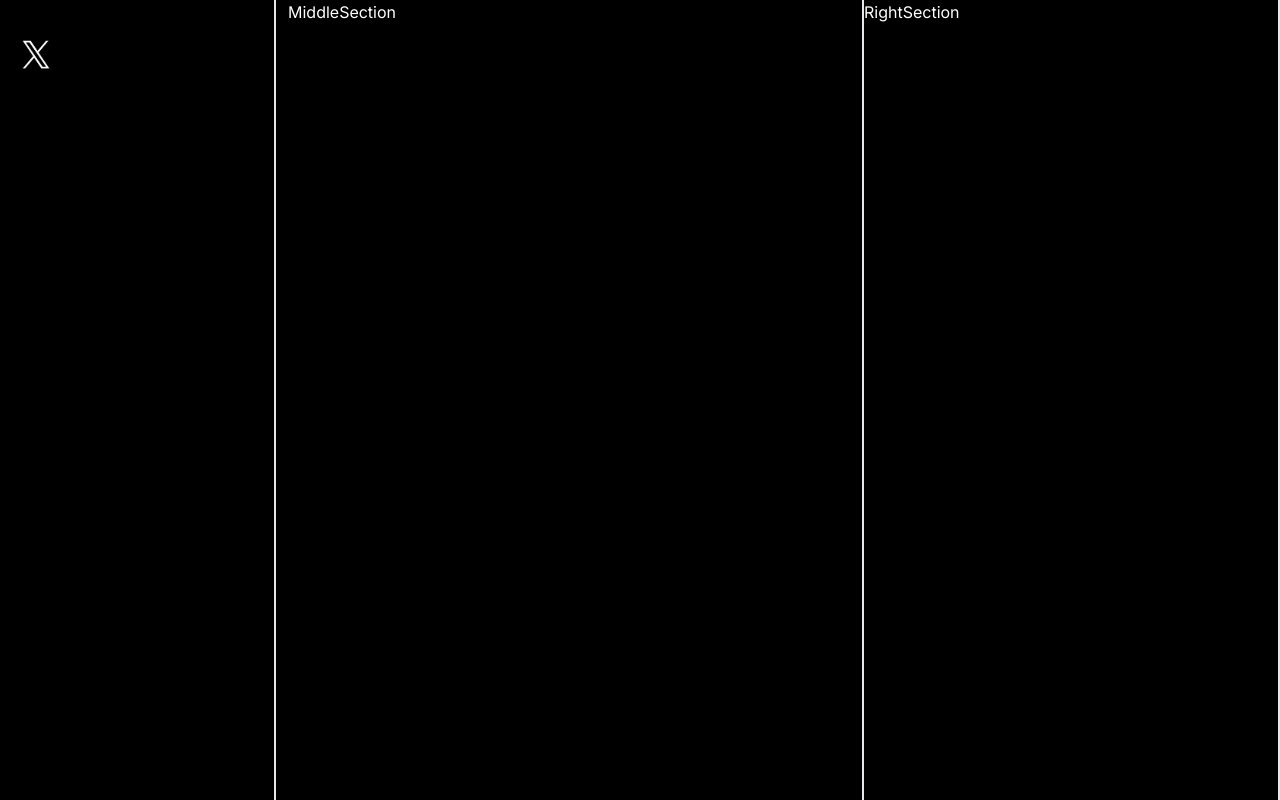
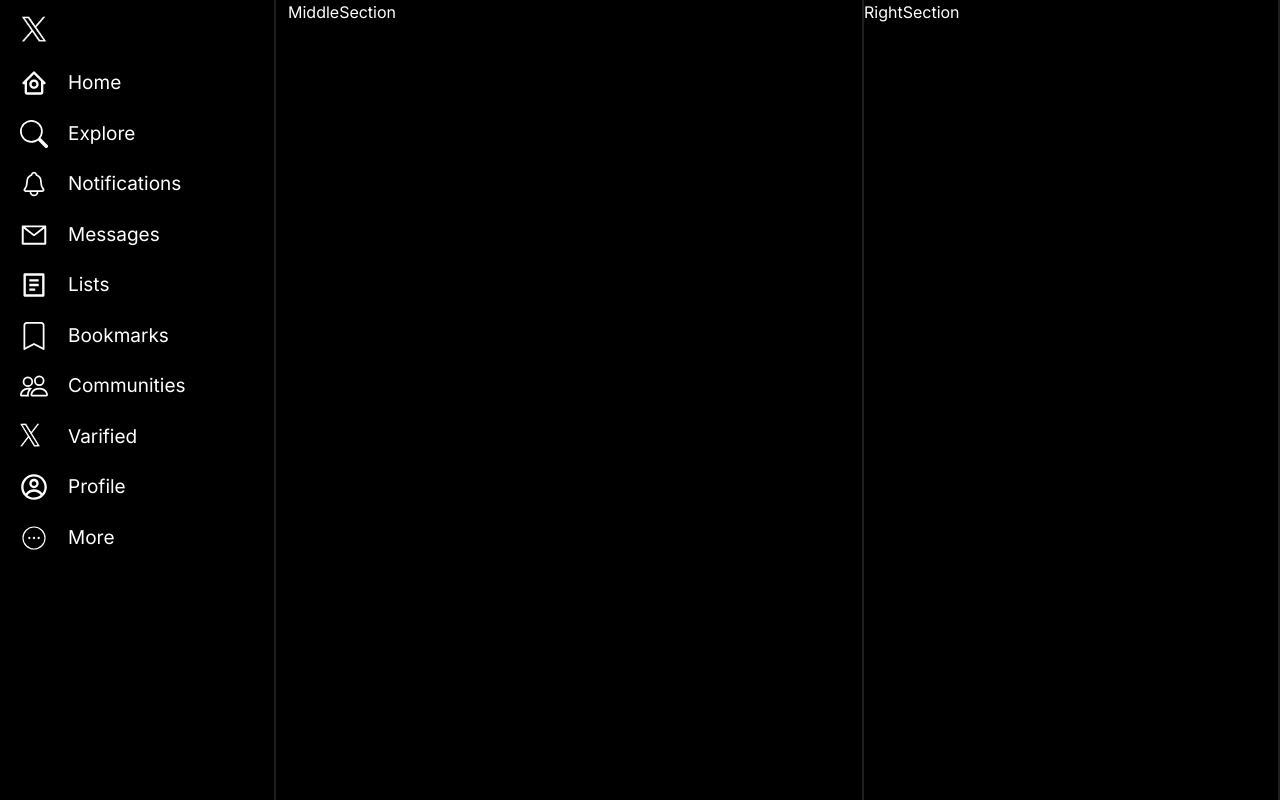
Before and after one commit to 0xSunday/twitter-clone, a Next.js app: page / in a window 1280 px wide. Built offline with nearby package versions, Linux system fonts and the light colour scheme.

Commit message:
added leftside navbar elements and links

```diff
--- a/components/LeftSidebar.tsx
+++ b/components/LeftSidebar.tsx
@@ -1,18 +1,46 @@
 import Image from "next/image";
 import React from "react";
+import { sidebarElement } from "../data";
+import Link from "next/link";
 
 const LeftSidebar = () => {
   return (
-    <div className=" hidden md:flex w-[16.5rem] mx-3 pt-10 pb-4 text-black  border-r-2 h-[100vh]  justify-between flex-col">
+    <div className="hidden md:flex w-[16.5rem] mx-3 pt-4 pb-4  border-r-[2px] border-r-[rgb(29,31,36)] h-[100vh] flex-col">
       <div>
         <Image
-          className="w-12"
+          className="w-11"
           src="/logo.webp"
           width={500}
           height={500}
           alt="Picture of the author"
         />
       </div>
+
+      <div className="py-4">
+        {sidebarElement.map((d, index) => (
+          <Link href={d.route} key={index} className="flex gap-3  rounded-3xl ">
+            <div className="flex gap-5 pr-5  pl-2  py-[11px] rounded-3xl hover:bg-[rgb(22,24,28)]">
+              {d.name === "Varified" ? (
+                <Image
+                  className="w-9 h-6 -ml-2 rounded-full"
+                  src="/logo.webp"
+                  width={500}
+                  height={500}
+                  alt="Picture of the author"
+                />
+              ) : (
+                <d.icon
+                  size={28}
+                  color="white"
+                  className="hover:scale-105 transition-transform duration-300 ease-out"
+                />
+              )}
+
+              <h1 className="text-center text-[19px]">{d.name}</h1>
+            </div>
+          </Link>
+        ))}
+      </div>
     </div>
   );
 };
--- a/components/MiddleSection.tsx
+++ b/components/MiddleSection.tsx
@@ -1,7 +1,7 @@
 import React from "react";
 
 const MiddleSection = () => {
-  return <div className="flex-auto border-r-2 h-[100vh]">MiddleSection</div>;
+  return <div className="flex-auto border-r-[2px] border-r-[rgb(29,31,36)] h-[100vh]">MiddleSection</div>;
 };
 
 export default MiddleSection;
--- a/components/RightSection.tsx
+++ b/components/RightSection.tsx
@@ -2,7 +2,7 @@
 
 const RightSection = () => {
   return (
-    <div className='w-[26rem]  border-r-2 h-[100vh]'>RightSection</div>
+    <div className='w-[26rem]  border-r-[2px] border-r-[rgb(29,31,36)] h-[100vh]'>RightSection</div>
   )
 }
 
--- a/data.js
+++ b/data.js
@@ -1,6 +1,6 @@
 import { BiHomeCircle } from "react-icons/bi";
 import { BsSearch } from "react-icons/bs";
-import { GrNotification } from "react-icons/gr";
+import { IoNotificationsOutline } from "react-icons/io5";
 import { AiOutlineMail } from "react-icons/ai";
 import { RiFileList2Line } from "react-icons/ri";
 import { BsBookmark } from "react-icons/bs";
@@ -11,43 +11,53 @@
 export const sidebarElement = [
   {
     name: "Home",
+    route: "/",
     icon: BiHomeCircle,
   },
   {
     name: "Explore",
+    route: "/explore",
     icon: BsSearch,
   },
   {
     name: "Notifications",
-    icon: GrNotification,
+    route: "/notifications",
+    icon: IoNotificationsOutline,
   },
   {
     name: "Messages",
+    route: "/messages",
     icon: AiOutlineMail,
   },
   {
     name: "Lists",
+    route: "/lists",
     icon: RiFileList2Line,
   },
   {
     name: "Bookmarks",
+    route: "/bookmarks",
     icon: BsBookmark,
   },
   {
     name: "Communities",
+    route: "/communities",
     icon: BsPeople,
   },
   {
     name: "Varified",
-    // icon: Varified,
+    route: "/varified",
+    // icon: CgProfile,
   },
 
   {
     name: "Profile",
+    route: "/profile",
     icon: CgProfile,
   },
   {
     name: "More",
+    route: "/more",
     icon: CiCircleMore,
   },
 ];
```
